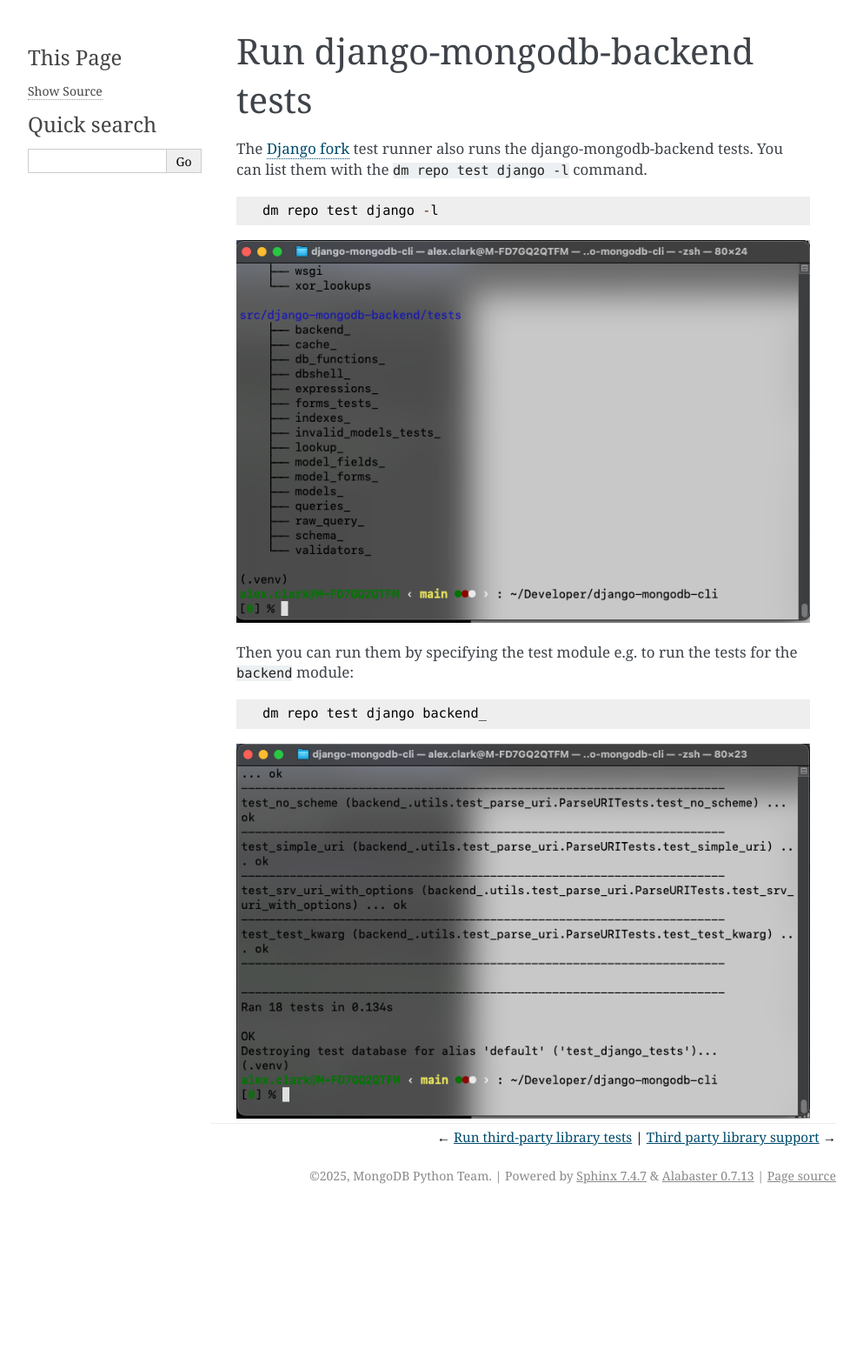
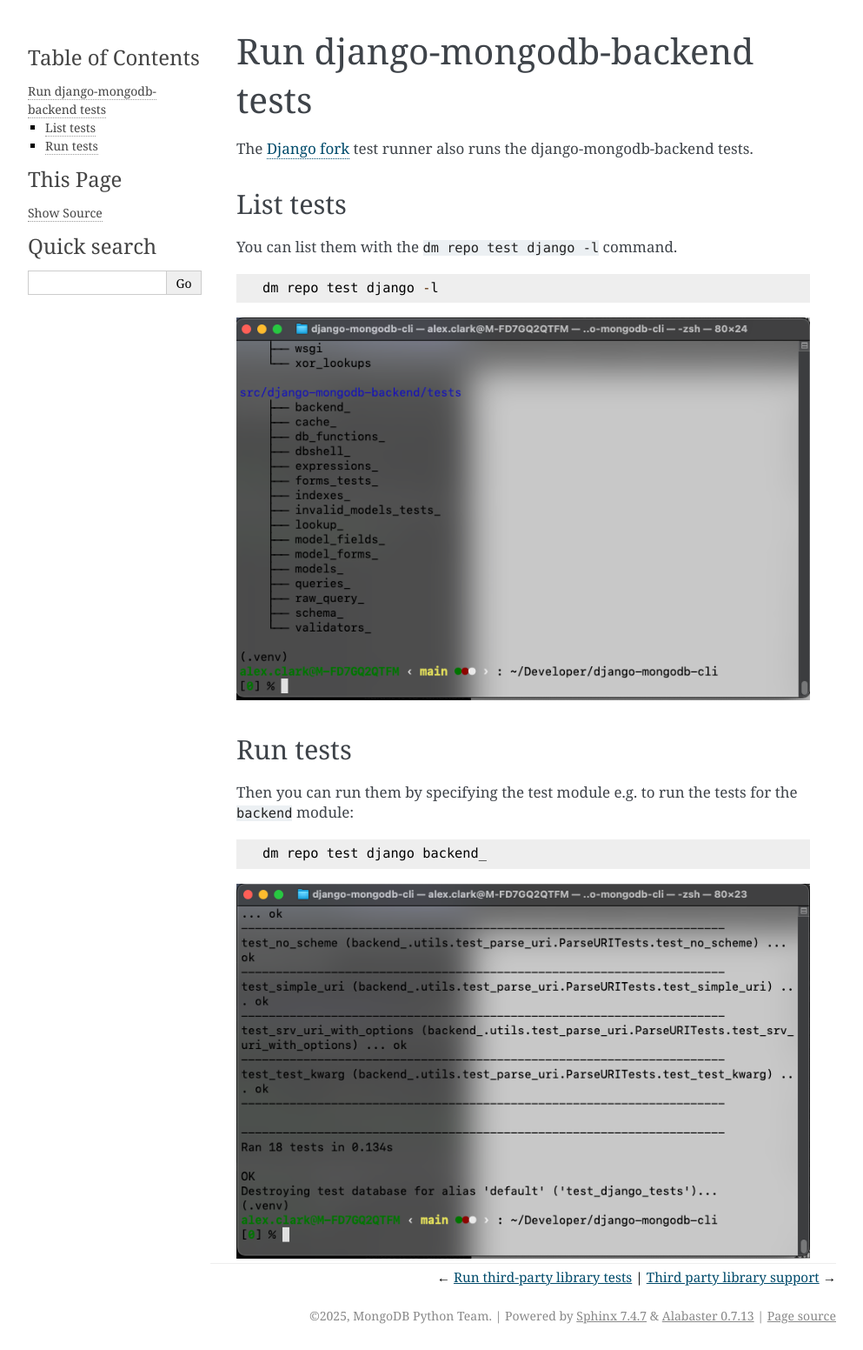
Before and after one commit to mongodb-labs/django-mongodb-cli, a Sphinx documentation site: the page built from docs/source/usage/django-mongodb-backend.rst, in a window 1280 px wide. Shown: the whole page at 87% size, without its empty margins (148-1141 px from the left). Built offline with Sphinx 7.4.7, drawn with Linux system fonts in a browser that asks for light colours; before the commit the page ends 1391 px from its top, so only the background shows below that.

Commit message:
Update django-mongodb-backend usage docs

```diff
--- a/docs/source/usage/django-mongodb-backend.rst
+++ b/docs/source/usage/django-mongodb-backend.rst
@@ -2,7 +2,12 @@
 --------------------------------
 
 The :ref:`Django fork <mongodb-django-fork>` test runner also runs
-the django-mongodb-backend tests. You can list them with the
+the django-mongodb-backend tests.
+
+List tests
+~~~~~~~~~~
+
+You can list them with the
 ``dm repo test django -l`` command.
 
 ::
@@ -11,6 +16,10 @@
 
 .. image:: ../_static/images/django-mongodb-backend.png
 
+
+Run tests
+~~~~~~~~~
+
 Then you can run them by specifying the test module e.g. to run
 the tests for the ``backend`` module::
 
```
